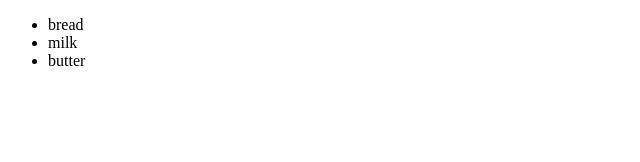
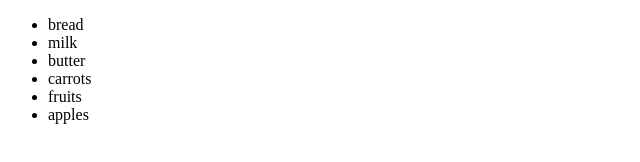
Before and after one commit to RenataDzotova/demo2526, a plain HTML site: page index.html in a window 1280 px wide. Shown: the whole page, without its empty margins (0-640 px from the left). Drawn offline with Linux system fonts and the light colour scheme.

Commit message:
adding carrots and apples

```diff
--- a/index.html
+++ b/index.html
@@ -11,6 +11,9 @@
         <li>bread</li>
         <li>milk</li>
         <li>butter</li>
+        <li>carrots</li>
+        <li>fruits</li>
+        <li>apples</li>
     </ul>
 </body>
 </html>
```
